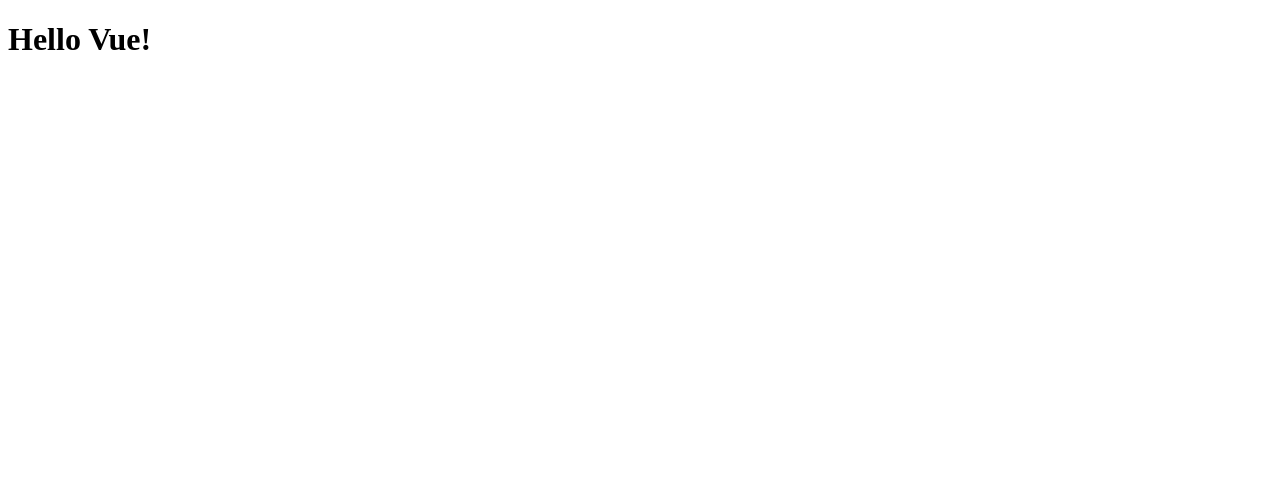
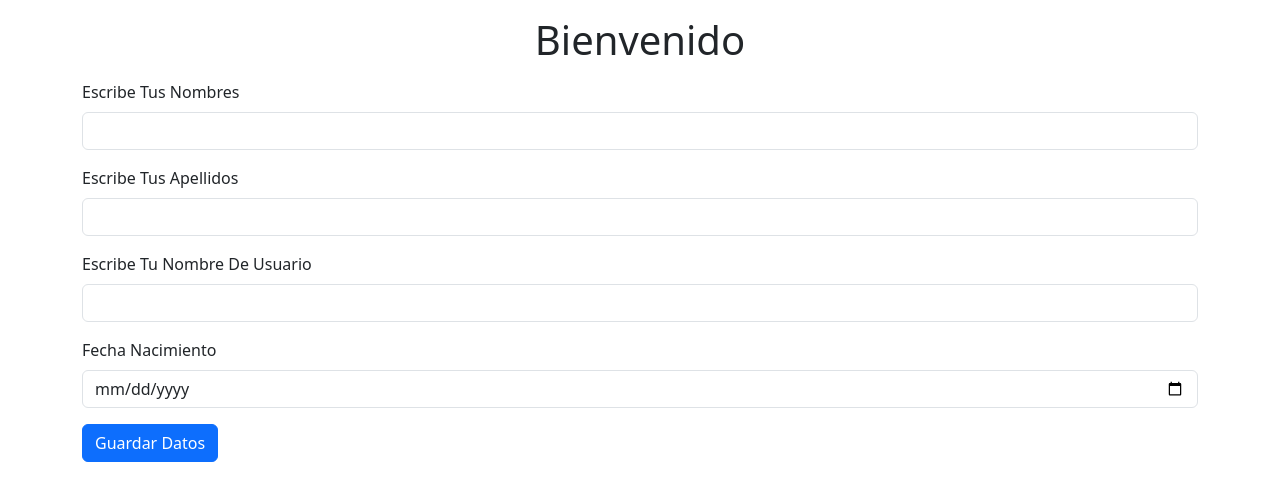
Before and after one commit to jaserleney/Ejercicio-1-Vue, a plain HTML site: page index.html in a window 1280 px wide. Drawn offline with nearby package versions, Linux system fonts and the light colour scheme.

Commit message:
Primera del ejercicio hora 10:51pm

```diff
--- a/index.html
+++ b/index.html
@@ -5,12 +5,30 @@
   <meta charset="UTF-8">
   <meta http-equiv="X-UA-Compatible" content="IE=edge">
   <meta name="viewport" content="width=device-width, initial-scale=1.0">
+  <link rel="stylesheet" href="https://cdn.jsdelivr.net/npm/bootstrap@5.3.0-alpha1/dist/css/bootstrap.min.css">
   <title>Vue Ejercicio</title>
 </head>
 
 <body>
-  <div id="app">
-    <h1>{{message}}</h1>
+  <div id="app" class="container">
+    <h1 class="text-center m-3">{{message}}</h1>
+    <div class=" mb-3">
+      <label for="formGroupExampleInput" class="form-label">Escribe Tus Nombres</label>
+      <input v-model="nombres" type="text" class="form-control" id="formGroupExampleInput">
+    </div>
+    <div class="mb-3">
+      <label for="formGroupExampleInput2" class="form-label">Escribe Tus Apellidos</label>
+      <input v-model="apellidos" type="text" class="form-control" id="formGroupExampleInput2">
+    </div>
+    <div class="mb-3">
+      <label for="formGroupExampleInput3" class="form-label">Escribe Tu Nombre De Usuario</label>
+      <input v-model="user" type="text" class="form-control" id="formGroupExampleInput3">
+    </div>
+    <div class="mb-3">
+      <label for="formGroupExampleInput4" class="form-label">Fecha Nacimiento</label>
+      <input v-model="date" type="date" class="form-control" id="formGroupExampleInput4">
+    </div>
+    <button @click="guardarDatos" type="button" class="btn btn-primary">Guardar Datos</button>
   </div>
 
 
--- a/main.js
+++ b/main.js
@@ -1,6 +1,55 @@
 var app = new Vue({
   el: "#app",
   data: {
-    message: "Hello Vue!",
+    message: "Bienvenido",
+    nombres: "",
+    apellidos: "",
+    user: "",
+    date: "",
+    db: [],
+    newDb: "",
+    hoy: "",
+    fechaNacimiento: "",
+    edad: "",
+    meses: "",
+    id: "",
+  },
+
+  methods: {
+    guardarDatos() {
+      const calcularEdad = () => {
+        this.hoy = new Date();
+        this.fechaNacimiento = new Date(this.date);
+        this.edad = this.hoy.getFullYear() - this.fechaNacimiento.getFullYear();
+        this.meses = this.hoy.getMonth() - this.fechaNacimiento.getMonth();
+        if (
+          this.meses < 0 ||
+          (this.meses === 0 &&
+            this.hoy.getDate() < this.fechaNacimiento.getDate())
+        ) {
+          this.edad--;
+        }
+        console.log(this.edad);
+        return this.edad;
+      };
+
+      const getId = () => {
+        this.id = Date.now().toString(30);
+      };
+
+      getId();
+
+      calcularEdad();
+
+      this.db.push({
+        nombres: this.nombres,
+        apellidos: this.apellidos,
+        user: this.user,
+        edad: this.edad,
+        id: this.id,
+      });
+
+      console.log(this.db);
+    },
   },
 });
```
